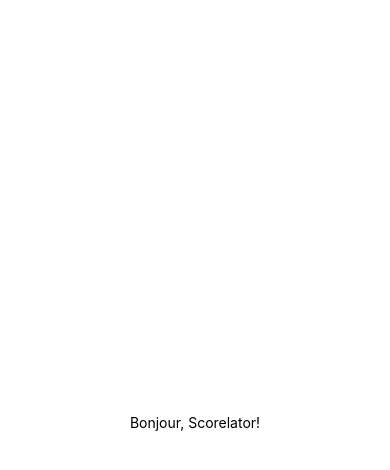
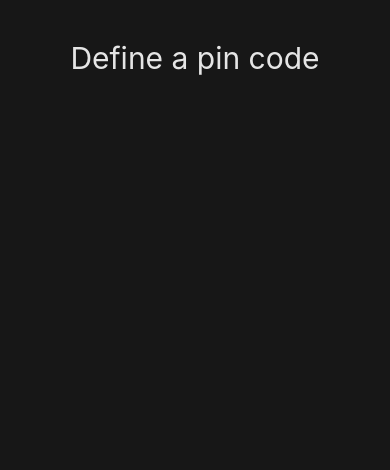
Before and after one commit to ShamkhalG/Scorelator, a React Native app: screen /LockScreen in a window 390 px wide. Shown: the top 470 px of the page. Built offline with nearby package versions, Linux system fonts and the light colour scheme.

Commit message:
Created LockScreen page (not ready yet). React Navigator was added.

```diff
--- a/App.js
+++ b/App.js
@@ -1,21 +1,16 @@
-import { StatusBar } from 'expo-status-bar';
 import React from 'react';
-import { StyleSheet, Text, View } from 'react-native';
+import { NavigationContainer } from '@react-navigation/native';
+import { createNativeStackNavigator } from '@react-navigation/native-stack';
+import LockScreen from './screens/LockScreen';
+
+const Stack = createNativeStackNavigator();
 
 export default function App() {
   return (
-    <View style={styles.container}>
-      <Text>Bonjour, Scorelator!</Text>
-      <StatusBar style="auto" />
-    </View>
+    <NavigationContainer>
+      <Stack.Navigator screenOptions = {{headerShown: false }}>
+        <Stack.Screen name = "LockScreen" component = {LockScreen} />
+      </Stack.Navigator>
+    </NavigationContainer>
   );
 }
-
-const styles = StyleSheet.create({
-  container: {
-    flex: 1,
-    backgroundColor: '#fff',
-    alignItems: 'center',
-    justifyContent: 'center',
-  },
-});
--- a/package.json
+++ b/package.json
@@ -9,11 +9,15 @@
     "web": "expo start --web"
   },
   "dependencies": {
+    "@react-navigation/native": "^6.1.7",
+    "@react-navigation/native-stack": "^6.9.13",
     "expo": "~49.0.7",
     "expo-splash-screen": "~0.20.5",
     "expo-status-bar": "~1.6.0",
     "react": "18.2.0",
-    "react-native": "0.72.3"
+    "react-native": "0.72.3",
+    "react-native-safe-area-context": "4.6.3",
+    "react-native-screens": "~3.22.0"
   },
   "devDependencies": {
     "@babel/core": "^7.20.0"
--- /dev/null
+++ b/screens/LockScreen.js
@@ -0,0 +1,24 @@
+import { Text, View } from 'react-native';
+import { lockCSS } from '../styles/lockstyle';
+import { StatusBar } from 'expo-status-bar';
+import { useState } from 'react';
+
+export default function LockScreen() {
+  const [firstLog, setFirstLog] = useState(true); // TODO: Create a database, where this variable will be stored
+  const [pin, setPin] = useState("");
+
+  return (
+    <View style = {lockCSS.container}>
+      <StatusBar backgroundColor = '#E5E5E5' />
+      <View>
+        {firstLog ?
+          ( <Text style = {lockCSS.pinText}> Define a pin code </Text> )
+        :
+          ( <Text style = {lockCSS.pinText}> Enter the pin </Text> )
+        }
+
+        {/* //TODO: Implement pin code lock */}
+      </View>
+    </View>
+  );
+}
--- /dev/null
+++ b/styles/lockstyle.js
@@ -0,0 +1,25 @@
+import { StyleSheet } from 'react-native';
+
+export const lockCSS = StyleSheet.create({
+  container: {
+    backgroundColor: "#171717",
+    flex: 1,
+    paddingTop: 40,
+    alignItems: "center"
+  },
+
+  pinText: {
+    fontSize: 30,
+    color: "#E5E5E5"
+  },
+
+  // pinContainer: {
+    // color: "#E5E5E5"
+  // },
+
+  // pinButton: {
+  //   color: "#E5E5E5",
+  //   border: "5px solid #E5E5E5",
+  //   borderRadius: "10px"
+  // }
+})
```
Also changed, not shown: 1 other file (tests, documents, lock files or other folders).
